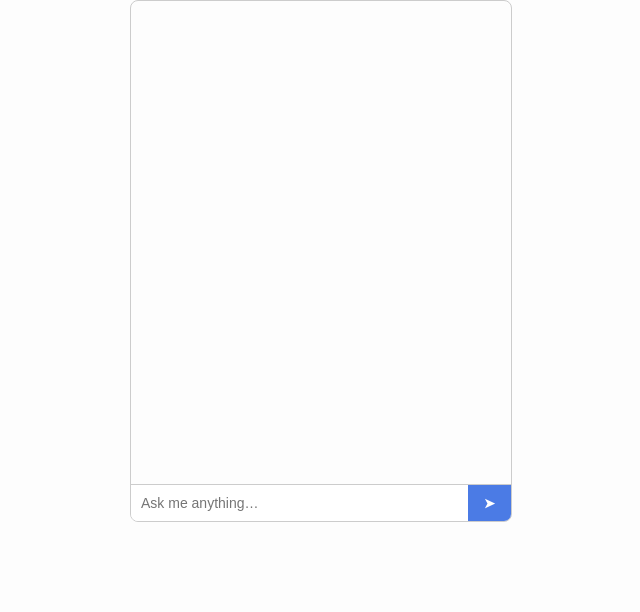
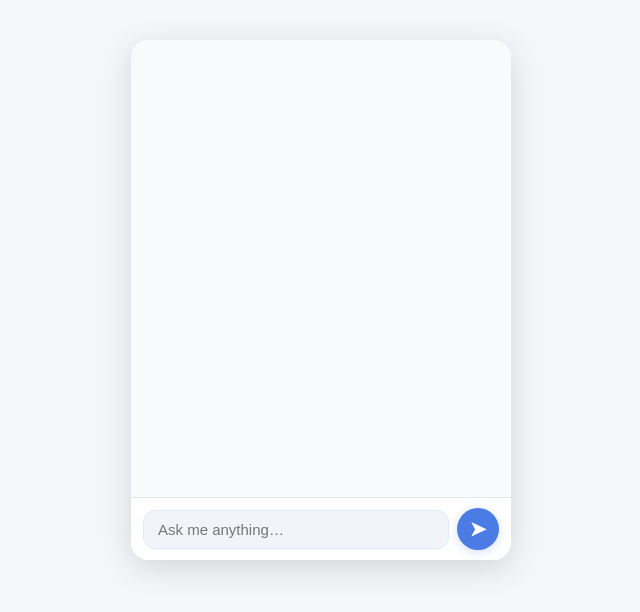
Before and after one commit to overtext71/chatbot-widget, a website: page public/index.html in a window 1280 px wide. Shown: the whole page, without its empty margins (319-959 px from the left). Drawn offline with Linux system fonts and the light colour scheme.

Commit message:
styled the chatbox

```diff
--- a/public/index.html
+++ b/public/index.html
@@ -4,12 +4,72 @@
 <meta charset="UTF-8">
 <title>AI Coach Widget</title>
 <style>
-  body{margin:0;font-family:sans-serif;background:#fdfdfd;}
-  #chat{max-width:380px;height:520px;margin:auto;display:flex;flex-direction:column;border:1px solid #ccc;border-radius:8px;overflow:hidden;}
-  #messages{flex:1;padding:12px;overflow-y:auto;}
-  #inputRow{display:flex;border-top:1px solid #ccc;}
-  #msg{flex:1;padding:10px;border:none;font-size:14px}
-  button{padding:0 16px;border:none;background:#4B7BE5;color:#fff;font-weight:bold;cursor:pointer;}
+  body {
+    margin: 0;
+    font-family: 'Inter', Arial, sans-serif;
+    background: #f4f6fa;
+  }
+  #chat {
+    max-width: 380px;
+    height: 520px;
+    margin: 40px auto;
+    display: flex;
+    flex-direction: column;
+    border-radius: 18px;
+    background: #fff;
+    box-shadow: 0 8px 32px #0002;
+    overflow: hidden;
+    border: none;
+  }
+  #messages {
+    flex: 1;
+    padding: 20px 16px 10px 16px;
+    overflow-y: auto;
+    font-size: 15px;
+    color: #263238;
+    background: #f8fafc;
+  }
+  #inputRow {
+    display: flex;
+    border-top: 1px solid #e4e8ee;
+    background: #fff;
+    padding: 10px 12px;
+    align-items: center;
+    gap: 8px;
+  }
+  #msg {
+    flex: 1;
+    padding: 10px 14px;
+    border-radius: 12px;
+    border: 1px solid #dbeafe;
+    background: #f1f5fa;
+    font-size: 15px;
+    outline: none;
+    transition: border 0.2s;
+  }
+  #msg:focus {
+    border: 1.5px solid #4B7BE5;
+    background: #fff;
+  }
+  button {
+    border: none;
+    background: #4B7BE5;
+    color: #fff;
+    font-weight: bold;
+    cursor: pointer;
+    border-radius: 50%;
+    width: 42px;
+    height: 42px;
+    font-size: 1.25em;
+    display: flex;
+    align-items: center;
+    justify-content: center;
+    box-shadow: 0 2px 8px #4B7BE540;
+    transition: background 0.15s;
+  }
+  button:hover {
+    background: #315ab0;
+  }
 </style>
 </head>
 <body>
```
